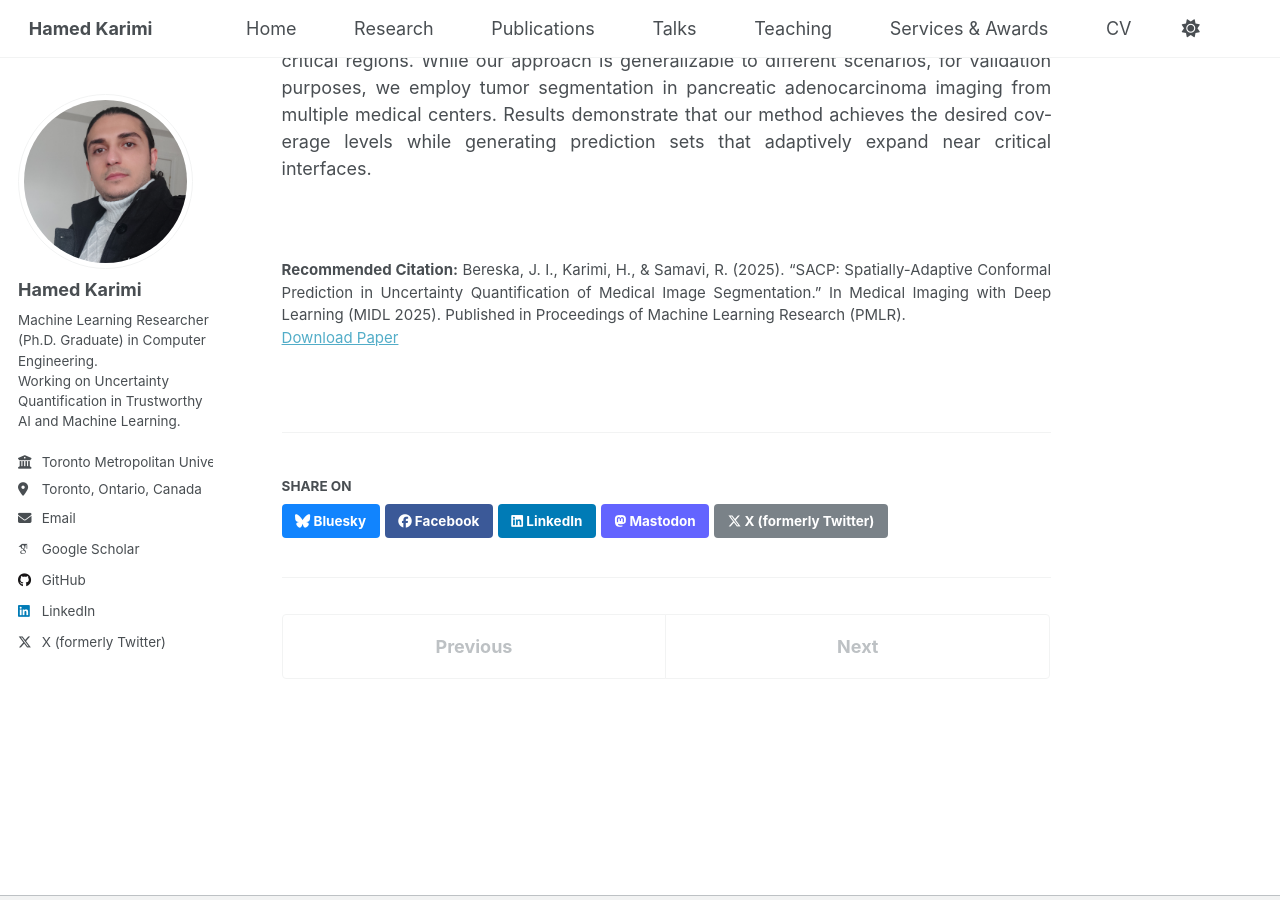
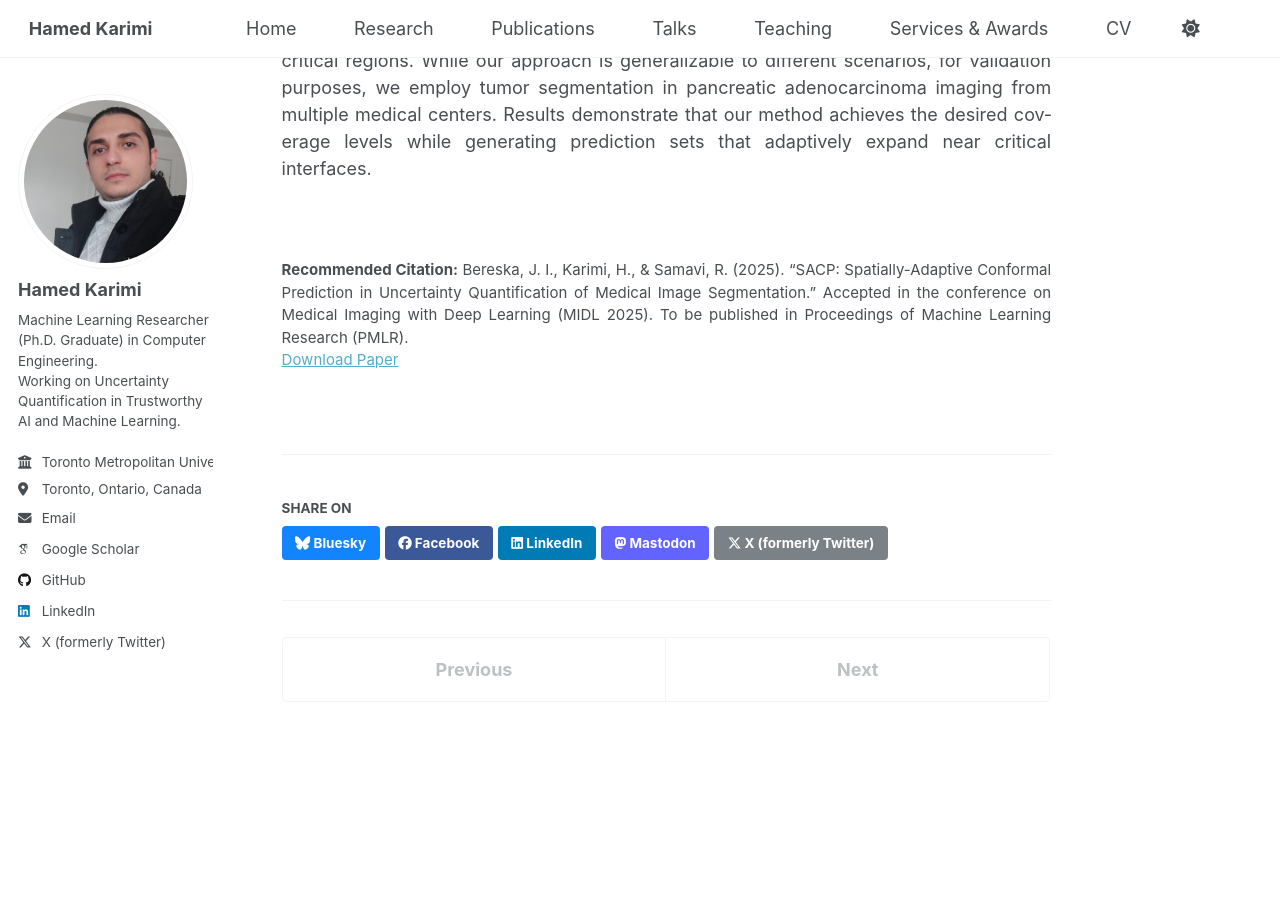
Before and after one commit to hamedmx/hamedmx.github.io, a Jekyll site: the page built from _publications/2025-03-27-sacp-midl.md, in a window 1280 px wide and 900 px high, scrolled down 443 px. Built offline with Jekyll 4.4.1, drawn with Linux system fonts in a browser that asks for light colours; some web fonts are replaced; a script that is not in the unit is left out.

Commit message:
Update 2025-03-27-sacp-midl.md

```diff
--- a/_publications/2025-03-27-sacp-midl.md
+++ b/_publications/2025-03-27-sacp-midl.md
@@ -9,7 +9,7 @@ venue: "Proceedings of Medical Imaging with Deep Learning (MIDL), PMLR"
 paperurl: "https://openreview.net/pdf/6d7b64fa249cf803fc5119abe5487b3fe5eb190b.pdf"
 pdf: "https://openreview.net/pdf/6d7b64fa249cf803fc5119abe5487b3fe5eb190b.pdf"
 status: "Accepted to appear in Proceedings of Machine Learning Research (PMLR)"
-citation: 'Bereska, J. I., Karimi, H., & Samavi, R. (2025). “SACP: Spatially-Adaptive Conformal Prediction in Uncertainty Quantification of Medical Image Segmentation.” In Medical Imaging with Deep Learning (MIDL 2025). Published in Proceedings of Machine Learning Research (PMLR).'
+citation: 'Bereska, J. I., Karimi, H., & Samavi, R. (2025). “SACP: Spatially-Adaptive Conformal Prediction in Uncertainty Quantification of Medical Image Segmentation.” Accepted in the conference on Medical Imaging with Deep Learning (MIDL 2025). To be published in Proceedings of Machine Learning Research (PMLR).'
 ---
 
 
```
